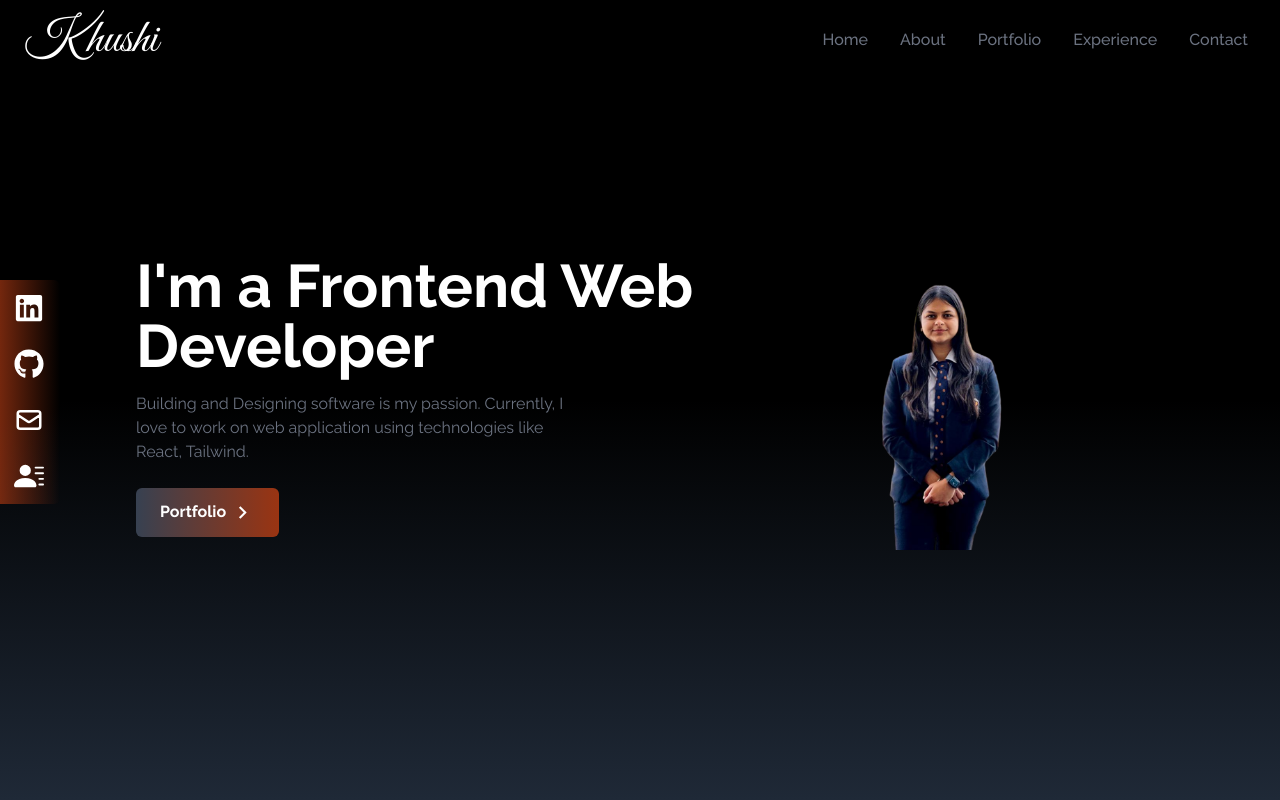
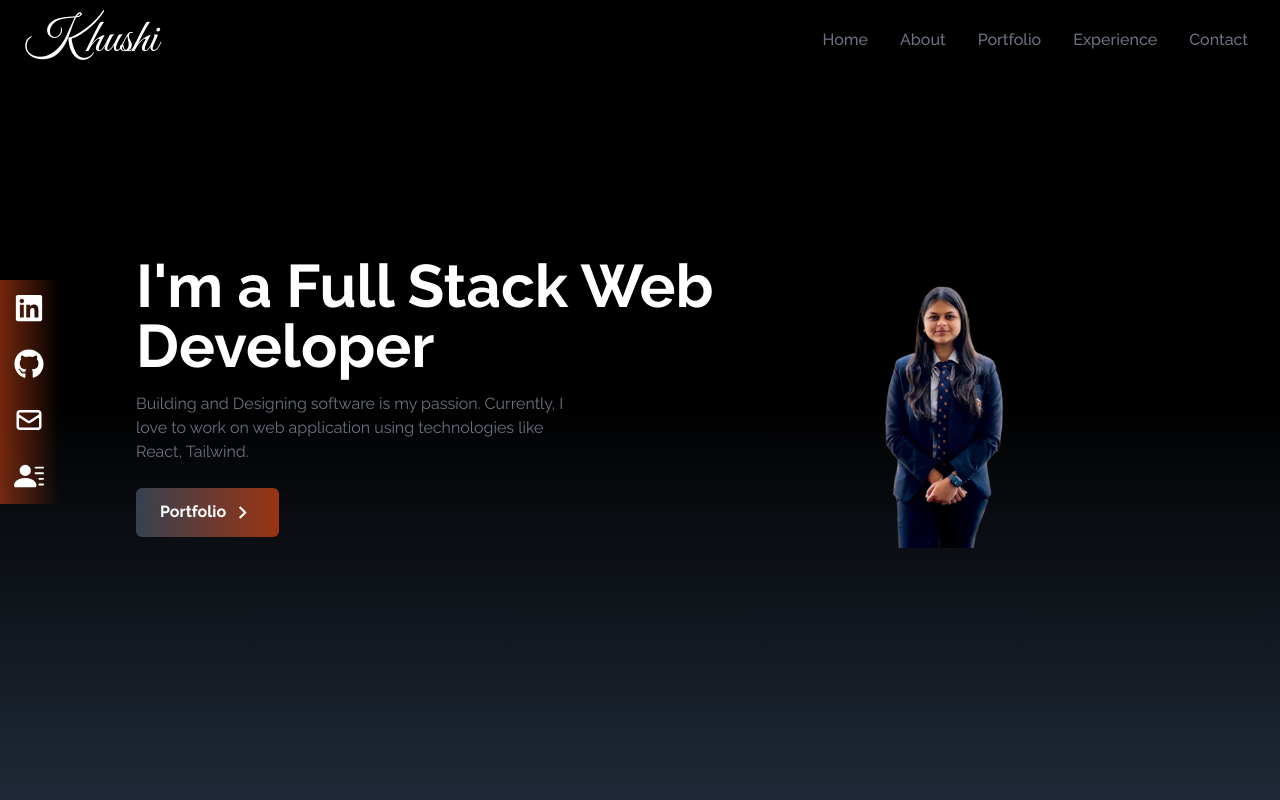
Before and after one commit to KhushiGarg21/My_Portfolio-React, a React (Create React App) app: page / in a window 1280 px wide. Shown: the top 800 px of the page. Built offline with nearby package versions, Linux system fonts and the light colour scheme.

Commit message:
Update Home.jsx
title

```diff
--- a/src/components/Home.jsx
+++ b/src/components/Home.jsx
@@ -12,7 +12,7 @@ const Home = () => {
       <div className="max-w-screen-lg mx-auto flex flex-col items-center justify-center h-full p-2 md:flex-row ">
         <div className="flex flex-col justify-center h-full">
           <h2 className="text-4xl sm:text-6xl font-bold text-white">
-            I'm a Frontend Web Developer
+            I'm a Full Stack Web Developer
           </h2>
           <p className="text-gray-500 py-4 max-w-md">
           Building and Designing software is my passion. Currently, I love to
```
